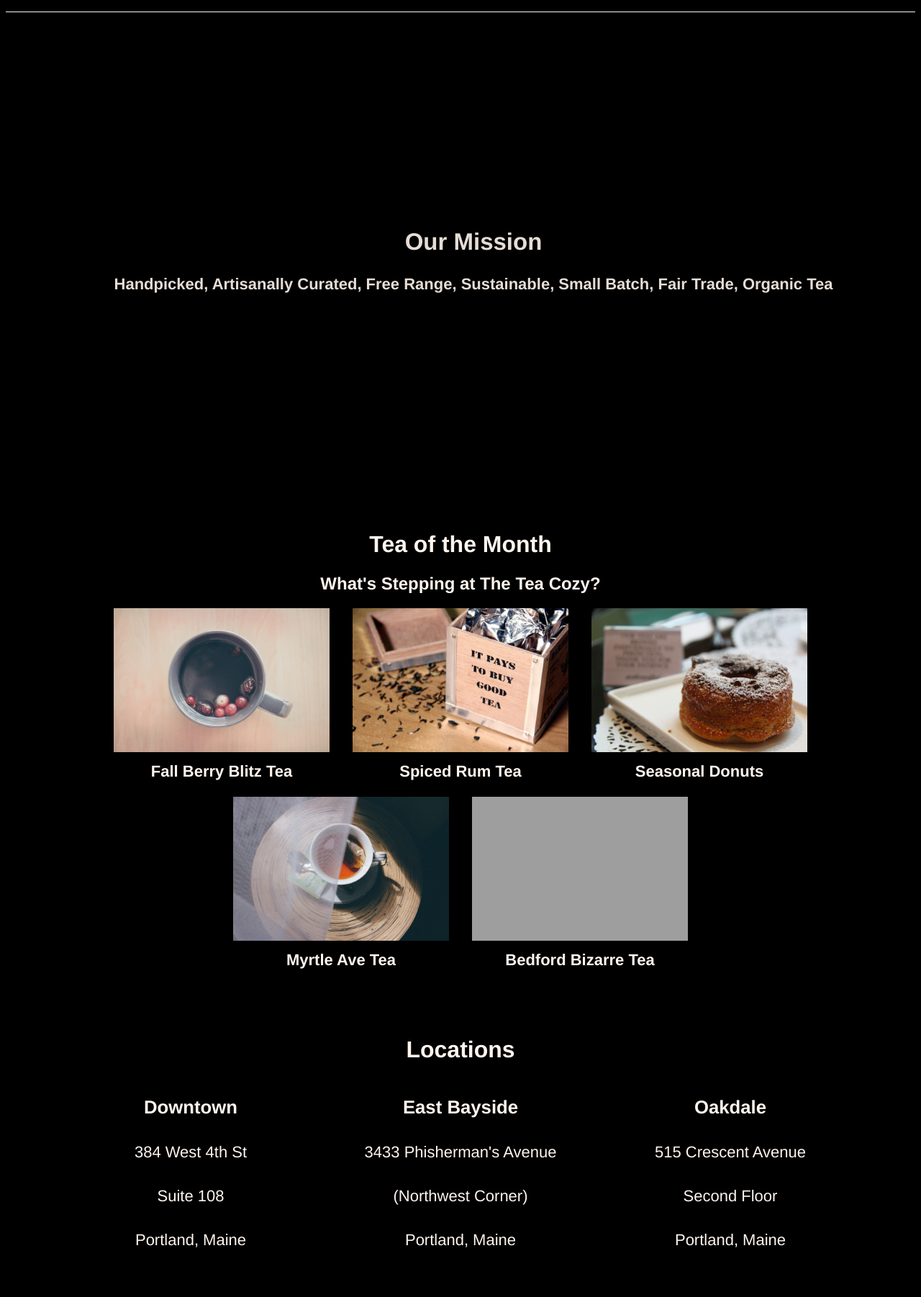
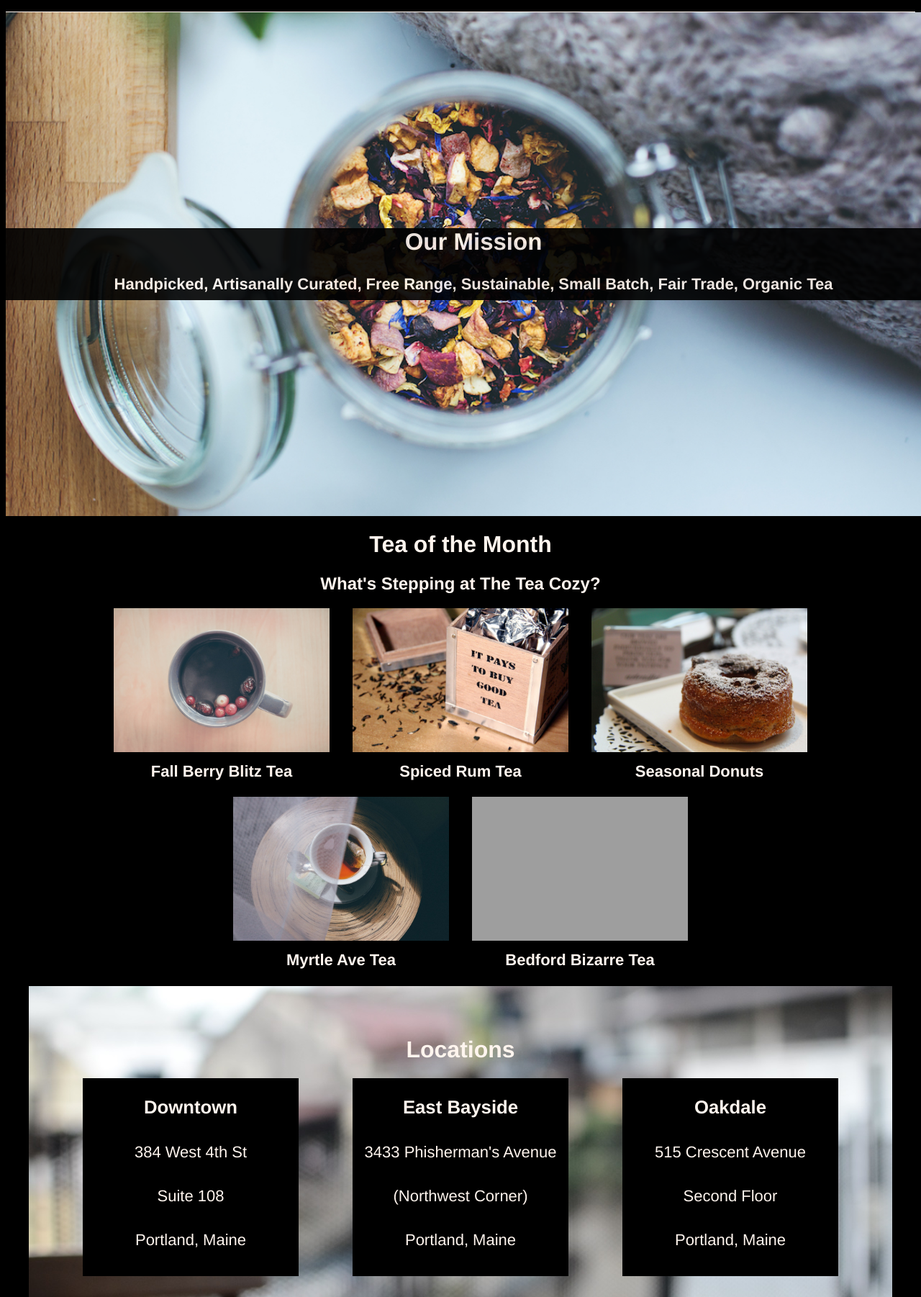
Before and after one commit to Sypher12233/ccTeaCozy, a plain HTML site: page index.html in a window 1280 px wide. Shown: the part 61-1863 px from the top of the page at 72% size. Drawn offline with Linux system fonts and the light colour scheme; grey boxes are pictures that could not be loaded.

Commit message:
fixing issue with background images

```diff
--- a/resources/css/style.css
+++ b/resources/css/style.css
@@ -31,7 +31,7 @@ header{
   margin: 0px auto;
   height: 700px;
   width: 1300px;
-  background-image: url("./resources/images/img-locations-background.jpg");
+  background-image: url(/resources/images/img-mission-background.jpg);
   background-position: center;
   background-size: cover;
 }
@@ -89,8 +89,8 @@ header{
   height: 550px;
   width: 1200px;
   margin: auto;
-  background-image: url(./resources/images/img-locations-background.jpg);
-  background-position:top;
+  background-image: url(/resources/images/img-locations-background.jpg);
+  background-position: top;
 }
 
 .location h1{
```
